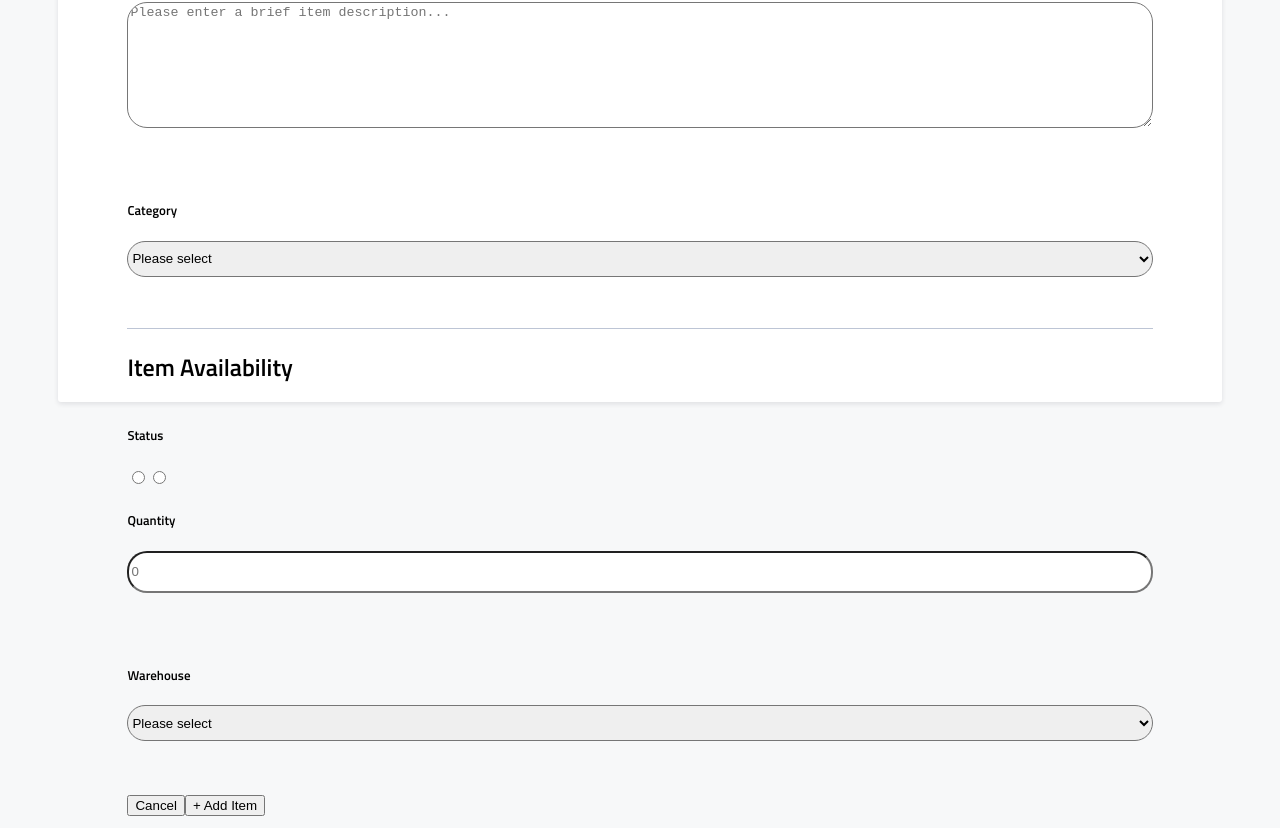
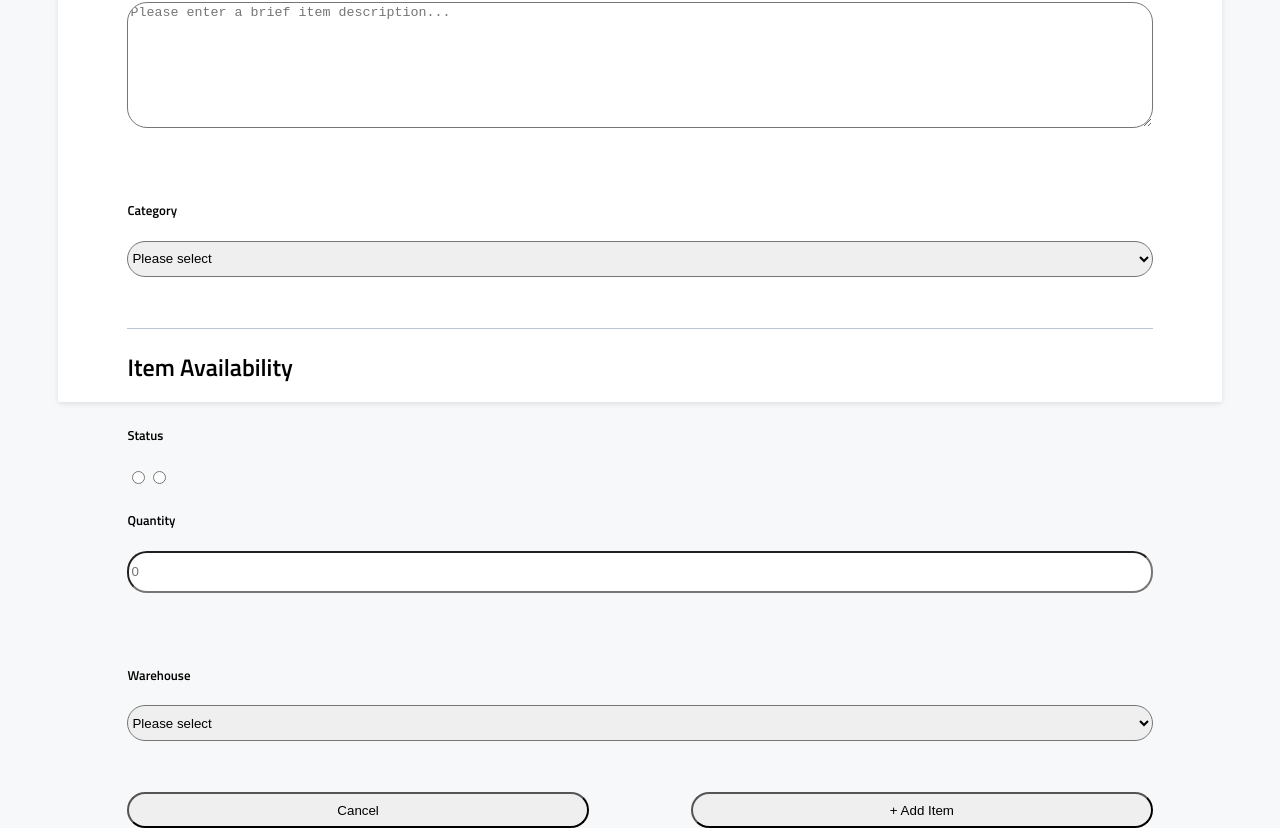
Before and after one commit to sandyngu/shredder-instock, a React (Create React App) app in the folder client/: page / in a window 1280 px wide. Shown: the part 600-1428 px from the top of the page. Built offline with nearby package versions, Linux system fonts and the light colour scheme.

Commit message:
Add item stylying

```diff
--- a/client/src/components/ItemInputForm/ItemInputForm.scss
+++ b/client/src/components/ItemInputForm/ItemInputForm.scss
@@ -34,6 +34,19 @@
         border-radius:20px;
         height:36px;
         margin-bottom:5%;
-
     }
+    &__button{
+        display:flex;
+        justify-content: space-between;
+            &-cancel{
+                height:36px;
+                border-radius:20px;
+                width:45%;
+            }
+            &-add{
+                height:36px;
+                border-radius:20px;
+                width:45%;
+            }
 }
+}
```
